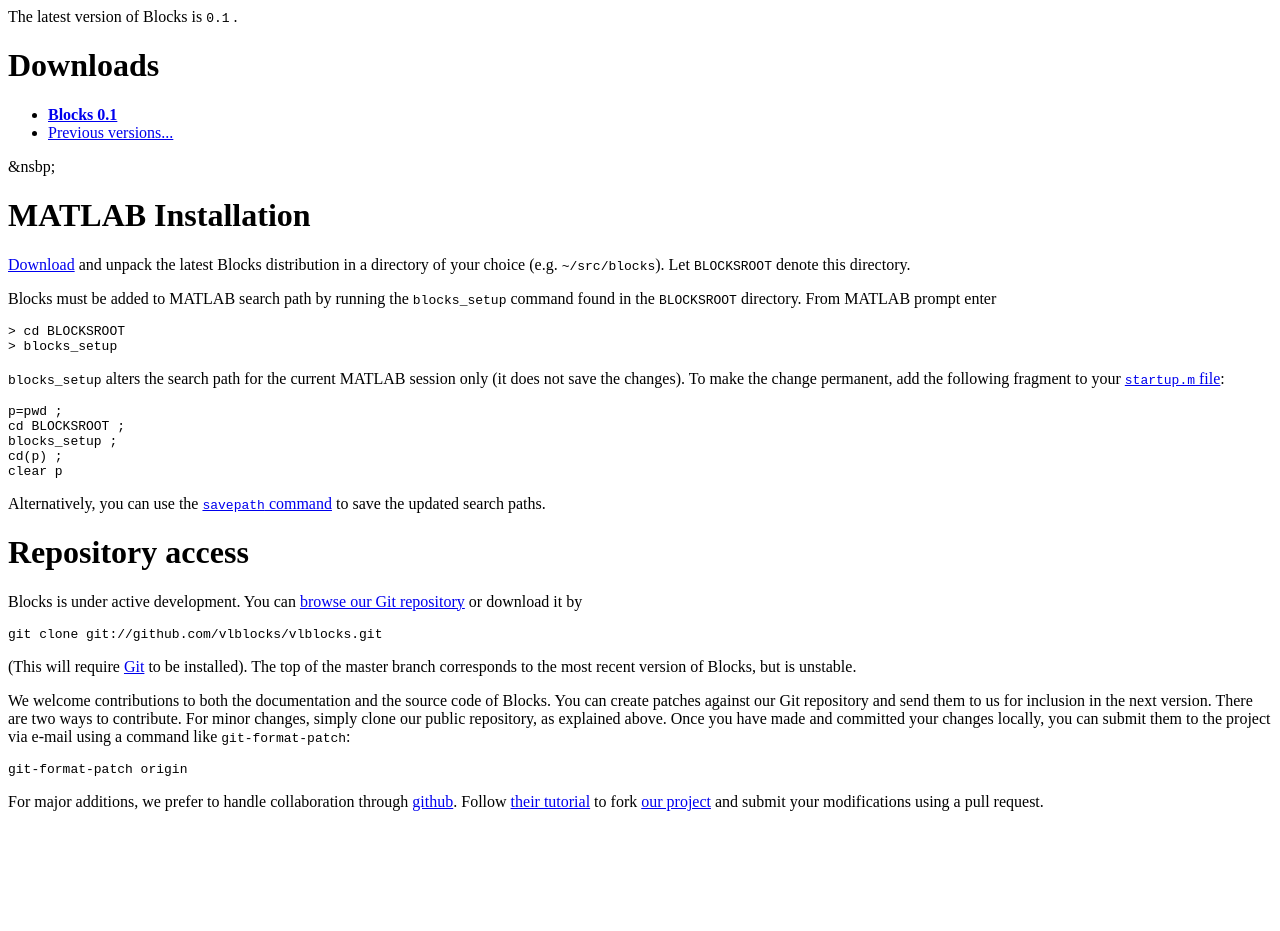
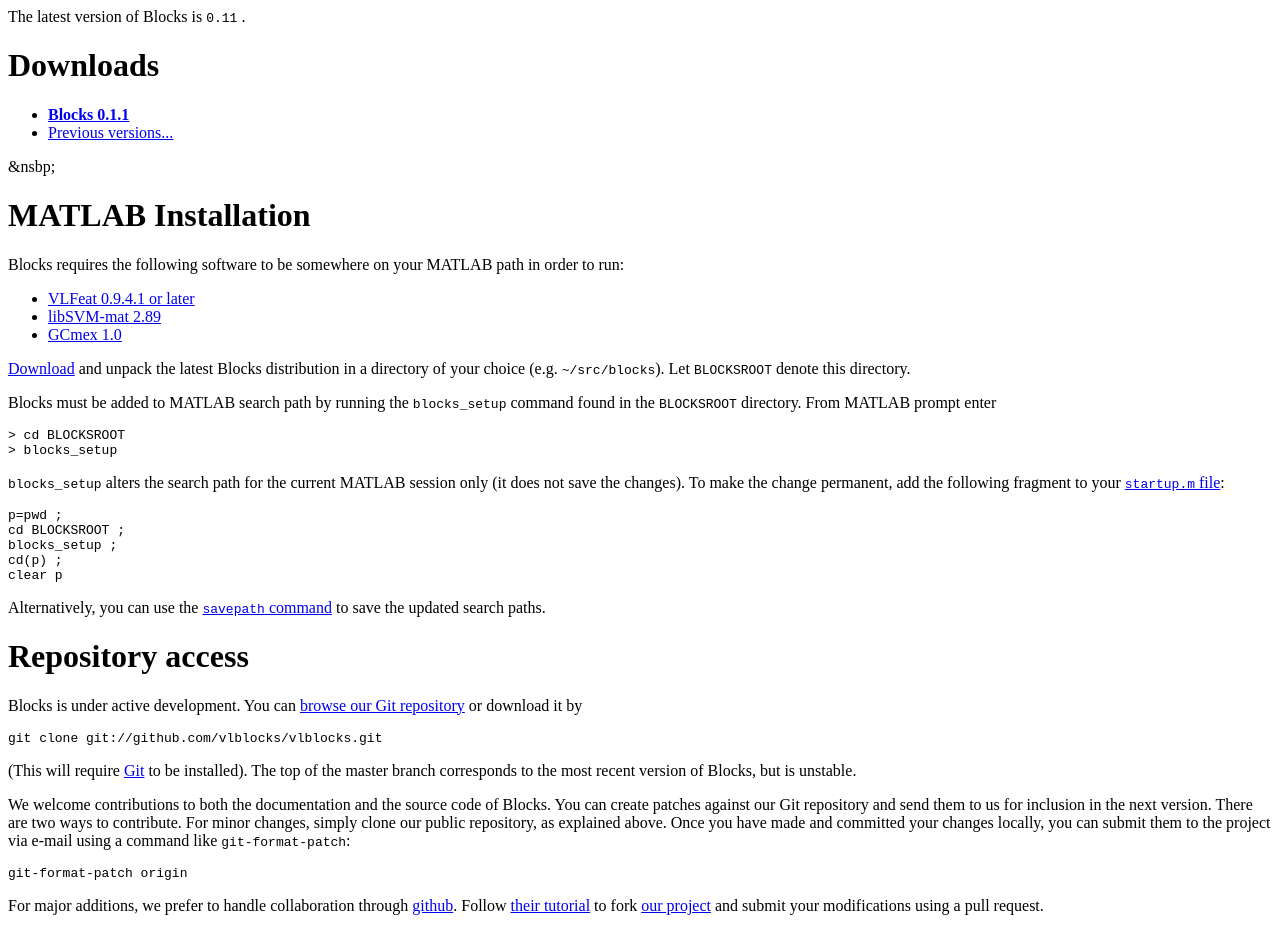
Before and after one commit to vlblocks/vlblocks-doc, a plain HTML site: page docsrc/download.html in a window 1280 px wide. Before the commit the page ends 827 px from the top, so only its background shows below. Drawn offline with nearby package versions, Linux system fonts and the light colour scheme; files that its build step writes are made by us from their sources.

Commit message:
Version 0.1.1

```diff
--- a/docsrc/download.html
+++ b/docsrc/download.html
@@ -7,8 +7,8 @@
 <div class="box">
 <h1>Downloads</h1>
 <ul>
- <li><b><a href="%pathto:root;download/blocks-bin-0.1.tar.gz">Blocks
-     0.1</a></b></li>
+ <li><b><a href="%pathto:root;download/blocks-0.1.1.zip">Blocks
+     0.1.1</a></b></li>
  <li><a href="%pathto:root;download/">Previous versions...</a></li>
 </ul>
 </div>
@@ -16,6 +16,14 @@
 <div class="clear">&nsbp;</div>
 
 <h1 id="download.install">MATLAB Installation</h1>
+
+<p>Blocks requires the following software to be somewhere on your MATLAB path in order to run:
+<ul>
+  <li><a href="http://vlfeat.org/">VLFeat 0.9.4.1 or later</a></li>
+  <li><a href="http://www.csie.ntu.edu.tw/~cjlin/libsvm/#matlab">libSVM-mat 2.89</a></li>
+  <li><a href="http://vision.ucla.edu/~brian/gcmex.html">GCmex 1.0</a></li>
+</ul>
+</p>
 
 <p><a href="%pathto:download;">Download</a> and unpack the latest
 Blocks distribution in a directory of your choice
--- a/docsrc/version.html
+++ b/docsrc/version.html
@@ -1 +1 @@
-<code>0.1</code>
+<code>0.11</code>
```
Also changed, not shown: docsrc/index.html (+1 -1 lines), 1 other file.
